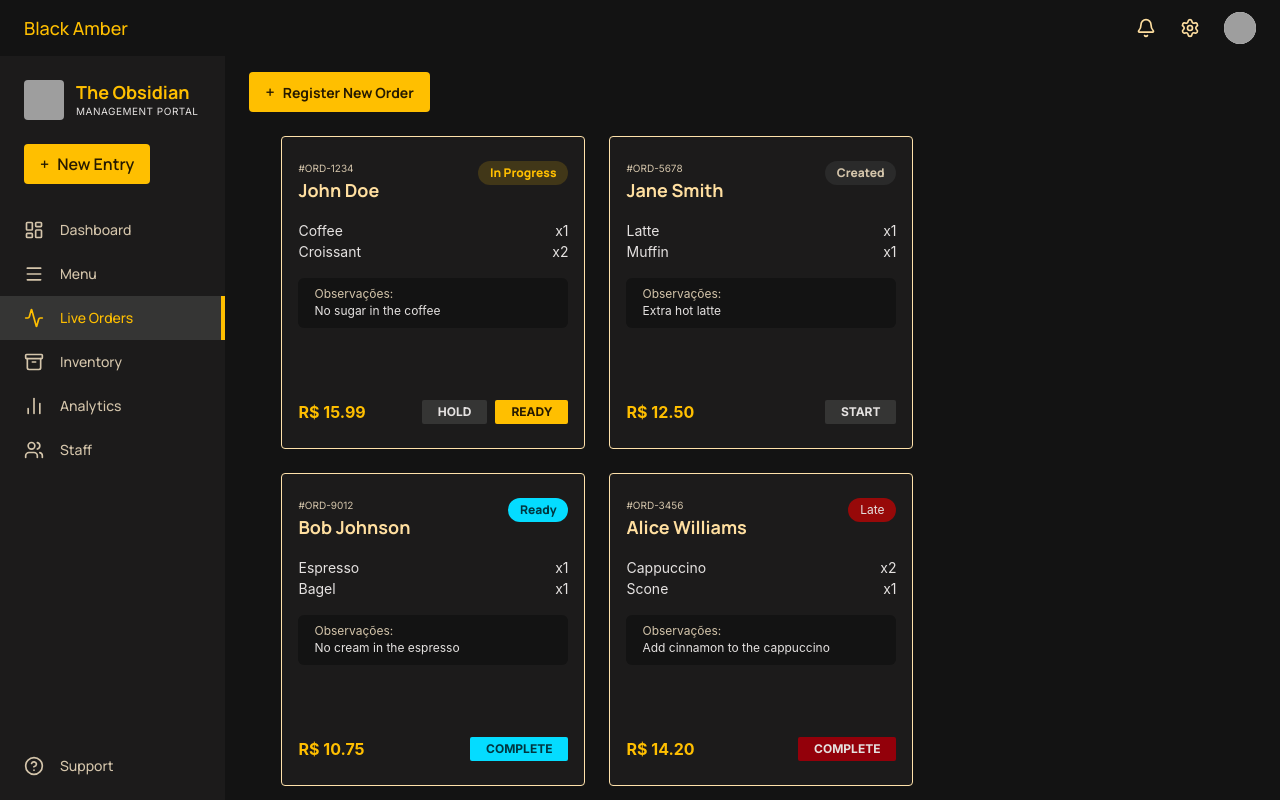
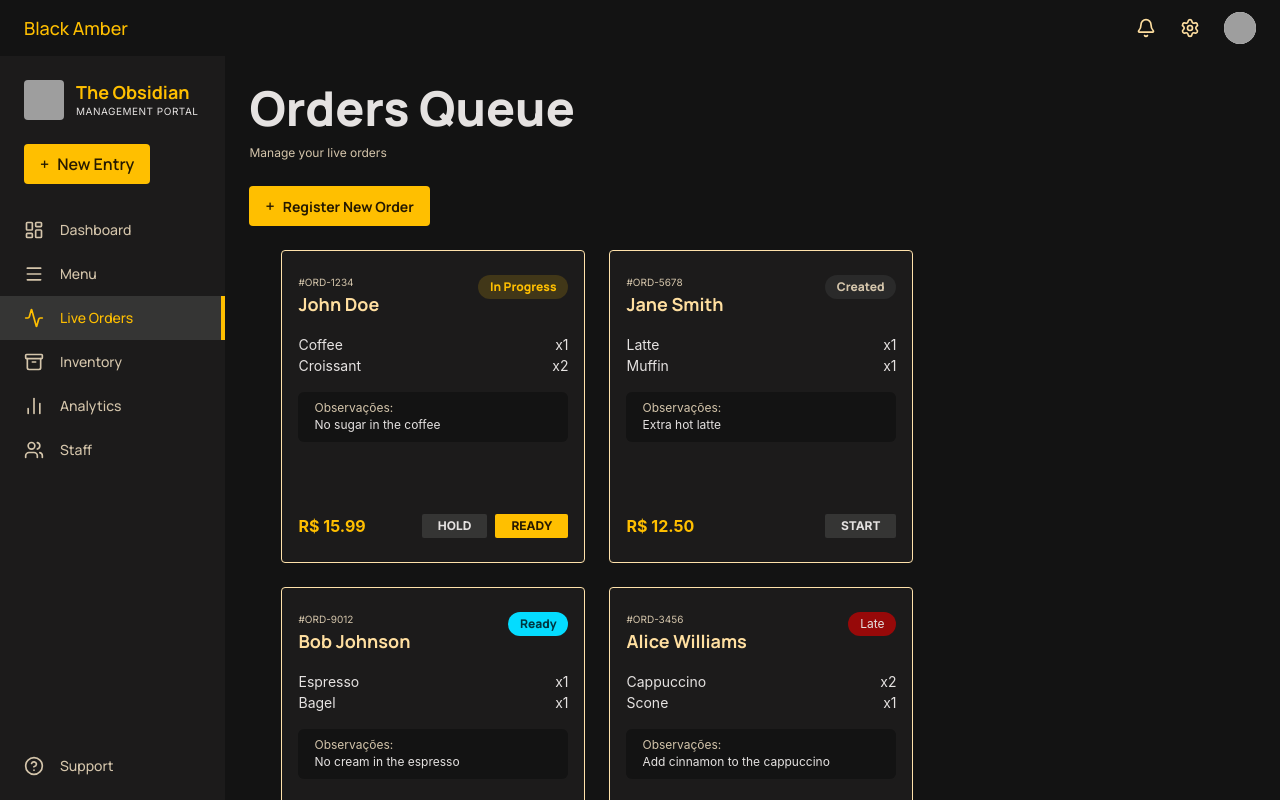
Before and after one commit to MarcosWillianAP1K/front-black-amber-coffe-Front, a React (Vite) app: page /live-orders in a window 1280 px wide. Shown: the top 800 px of the page. Built offline with nearby package versions, Linux system fonts and the light colour scheme; grey boxes are pictures that could not be loaded.

Commit message:
feat: Add new content pages (Dashboard, Menu, Inventory, Analytics, Staff) and integrate DestakTitle component for improved UI

```diff
--- /dev/null
+++ b/src/components/DestakTitle.tsx
@@ -0,0 +1,12 @@
+
+
+
+export function DestakTitle({ title, subtitle }: { title: string, subtitle: string }) {
+
+    return (
+        <div className="w-fit h-fit flex flex-col">
+            <h1 className="text-(--Text-gray) text-[48px] font-primary font-extrabold">{title}</h1>
+            <p className="text-(--Text-primary-off) text-[12px] font-secondary">{subtitle}</p>
+        </div>
+    );
+}
--- /dev/null
+++ b/src/components/tableMenu/TableMenu.tsx
@@ -0,0 +1,11 @@
+
+
+export function TableMenu() {
+
+    return (
+        <div>
+
+        </div>
+    )
+
+}
--- /dev/null
+++ b/src/pages/content/Analytics.tsx
@@ -0,0 +1,12 @@
+import { DestakTitle } from "../../components/DestakTitle";
+
+
+
+export function Analytics() {
+
+    return (
+        <div className="w-full h-fit gap-6 flex flex-col">
+            <DestakTitle title="Analytics" subtitle="Your business performance at a glance" />
+        </div>
+    );
+}
--- /dev/null
+++ b/src/pages/content/Dashboard.tsx
@@ -0,0 +1,12 @@
+import { DestakTitle } from "../../components/DestakTitle";
+
+
+
+export function Dashboard() {
+
+    return (
+        <div className="w-full h-fit gap-6 flex flex-col">
+            <DestakTitle title="Dashboard" subtitle="Welcome to your dashboard" />
+        </div>
+    );
+}
--- /dev/null
+++ b/src/pages/content/Inventory.tsx
@@ -0,0 +1,11 @@
+import { DestakTitle } from "../../components/DestakTitle";
+
+
+export function Inventory() {
+
+    return (
+        <div className="w-full h-fit gap-6 flex flex-col">
+            <DestakTitle title="Inventory" subtitle="Manage your stock and supplies" />
+        </div>
+    );
+}
--- a/src/pages/content/LiveOrders.tsx
+++ b/src/pages/content/LiveOrders.tsx
@@ -1,5 +1,5 @@
-import { CardOrder } from "../../components/CardOrder/CardOrder";
-
+import { DestakTitle } from "../../components/DestakTitle";
+import { CardOrder } from "../../components/cardOrder/CardOrder";
 import { ButtonPrimary } from "../../components/buttons/ButtonPrimary";
 
 
@@ -57,6 +57,8 @@ export function LiveOrders() {
 
         <div className="w-full h-fit gap-6 flex flex-col">
 
+        <DestakTitle title="Orders Queue" subtitle="Manage your live orders" />
+
             <ButtonPrimary>
                 <span>+</span>
 
--- /dev/null
+++ b/src/pages/content/Menu.tsx
@@ -0,0 +1,11 @@
+import { DestakTitle } from "../../components/DestakTitle";
+
+
+export function Menu() {
+
+    return (
+        <div className="w-full h-fit gap-6 flex flex-col">
+            <DestakTitle title="Menu" subtitle="Manage your coffee menu" />
+        </div>
+    );
+}
--- /dev/null
+++ b/src/pages/content/Staff.tsx
@@ -0,0 +1,10 @@
+import { DestakTitle } from "../../components/DestakTitle";
+
+export function Staff() {
+
+    return (
+        <div className="w-full h-fit gap-6 flex flex-col">
+            <DestakTitle title="Staff" subtitle="Manage your team and staff members" />
+        </div>
+    );
+}
```
Also changed, not shown: src/Router.tsx (+11 -5 lines).
